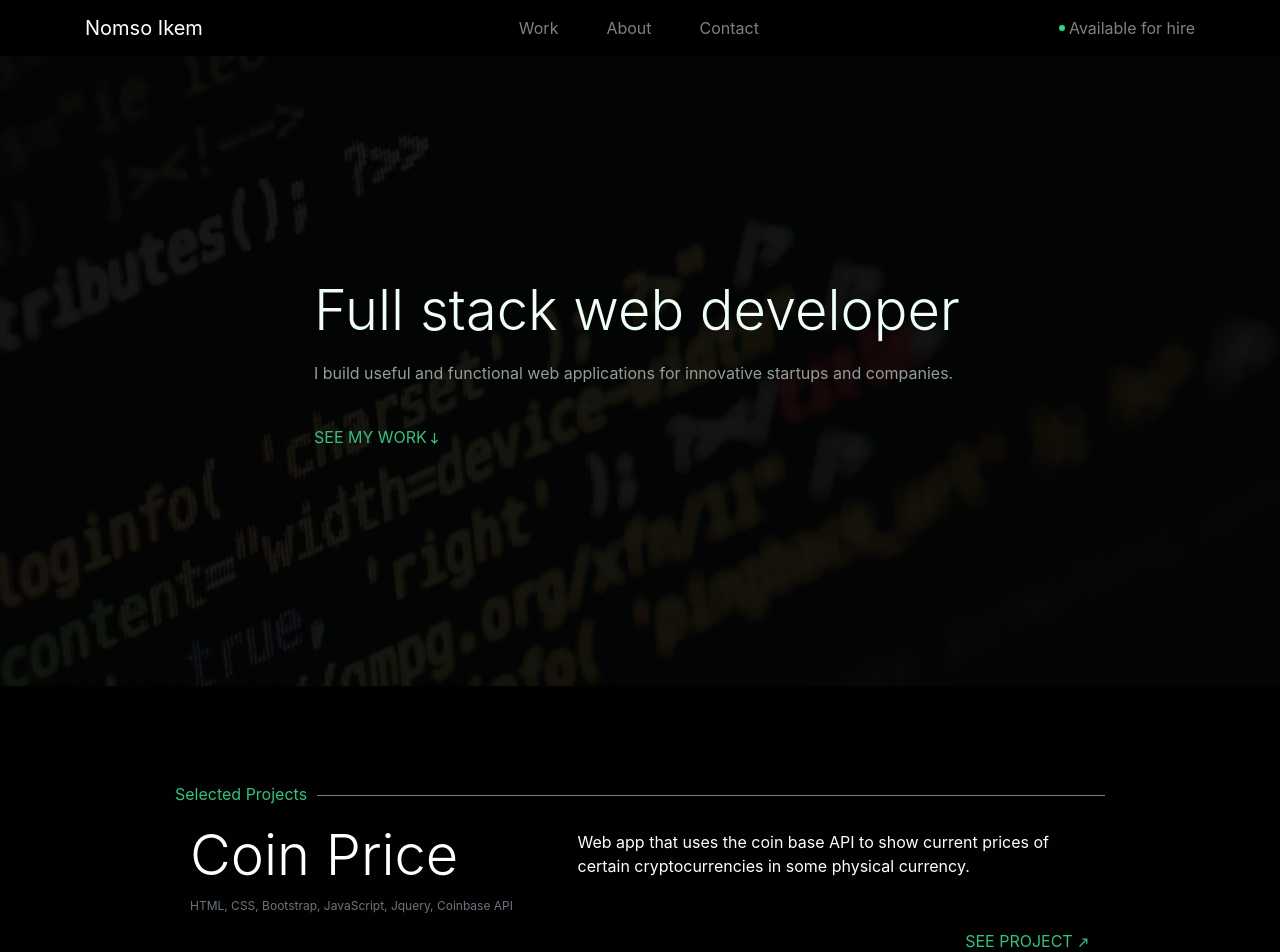
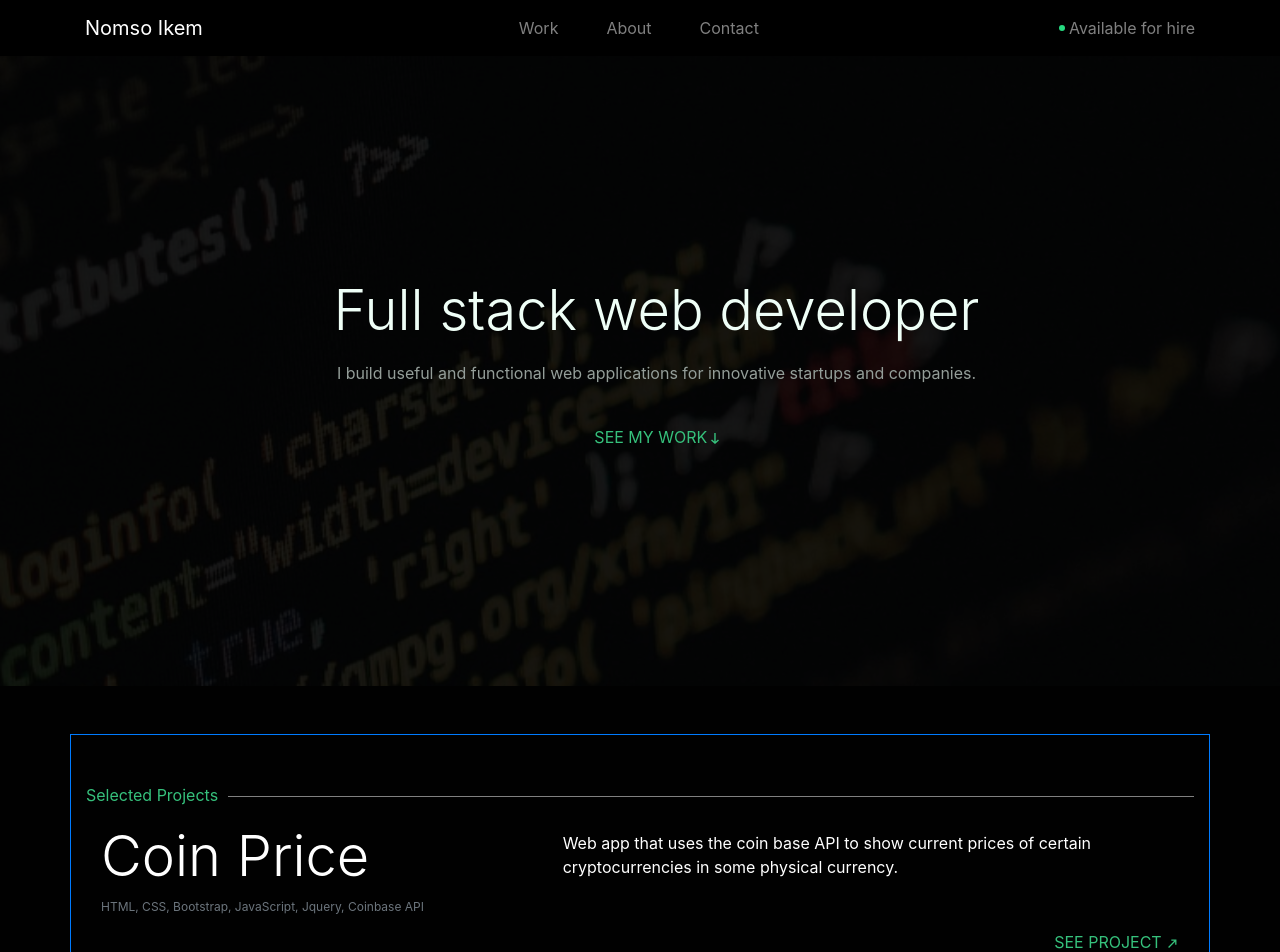
Before and after one commit to swish933/portfolio, a React (Create React App) app: page / in a window 1280 px wide. Shown: the top 952 px of the page. Built offline with nearby package versions, Linux system fonts and the light colour scheme.

Commit message:
intro styling

```diff
--- a/src/components/Intro.js
+++ b/src/components/Intro.js
@@ -8,16 +8,16 @@ const Intro = () => {
 			<div className='layer'>
 				<Container className='hero-text p-4 d-flex' fluid='lg'>
 					<Row className=' align-content-center justify-content-sm-center'>
-						<Col className='mb-3 pl-sm-5' xs={9} sm={8} >
-							<div className='title display-4'>Full stack web developer</div>
+						<Col className='mb-3 pl-sm-5' xs={9} sm={8} md={9} >
+							<div className='title display-4 text-lg-center'>Full stack web developer</div>
 						</Col>
-						<Col className='mb-4 pl-sm-5' xs={10} sm={8} >
+						<Col className='mb-4 pl-sm-5 text-lg-center' xs={10} sm={8} md={9}>
 							<p>
 								I build useful and functional web applications for innovative
 								startups and companies.
 							</p>
 						</Col>
-						<Col className='pl-sm-5' xs={8} >
+						<Col className='pl-sm-5 text-lg-center' xs={8} md={9}>
 							<p id='work-btn'>
 								SEE MY WORK
 								<span className='ml-1'>
--- a/src/components/Projects.js
+++ b/src/components/Projects.js
@@ -5,8 +5,8 @@ import { Container } from 'react-bootstrap';
 
 const Projects = () => {
 	return (
-		<div className='Projects pt-5'>
-			<Container className='w-75'>
+		<div className='Projects pt-5 w-xs-100 w-md-75'>
+			<Container className='border border-primary'>
 				<p className='projects-header mt-5' id='work'>Selected Projects</p>
 				<Works />
 			</Container>
```
